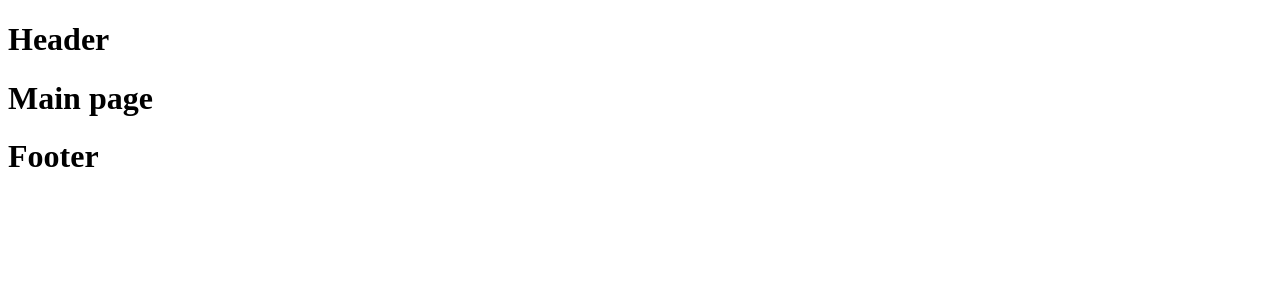
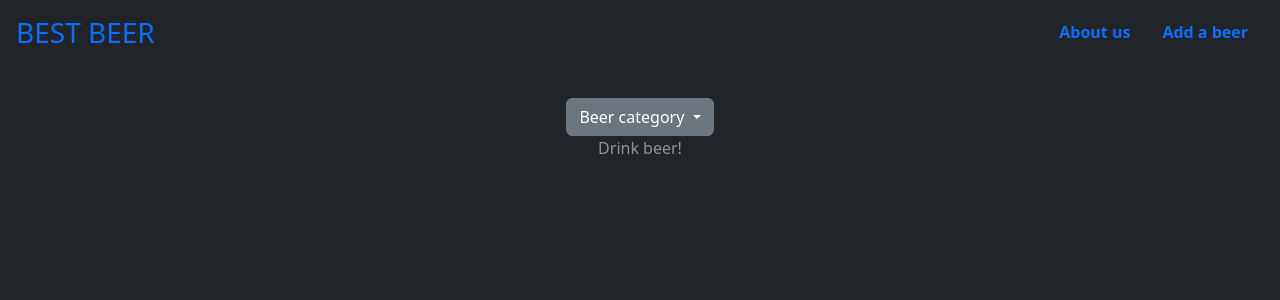
Before and after one commit to slepenpunk/BeerSite, a Django app: page / in a window 1280 px wide. Shown: the top 300 px of the page. Run offline with Django 4.2, Linux system fonts and the light colour scheme; data that the repository does not hold is empty.

Commit message:
first commit

```diff
--- /dev/null
+++ b/beer/static/beer/css/style.css
@@ -0,0 +1,9 @@
+
+#header {
+color: black;
+text-decoration: none;
+}
+
+#footer {
+color: black;
+}
--- a/beer/templates/beer/about.html
+++ b/beer/templates/beer/about.html
@@ -1,4 +1,10 @@
 {% extends 'beer/base.html' %}
 {% block content %}
     <h1>About us</h1>
+    <h2>We are help to you choose the must tasty and fresh beer!</h2>
+    <h2>Here you can read a users reviews about their added beer, add your favorite(or worse)
+    beer.
+    </h2>
+    <h2>Enjoy!</h2>
+    <a href="{% url 'contacts' %}"><h1>Contacts</h1></a>
 {% endblock %}
--- a/beer/templates/beer/base.html
+++ b/beer/templates/beer/base.html
@@ -1,15 +1,55 @@
+{% load static %}
+{% load beer_tags %}
+{% get_categories as categories %}
+
 <!DOCTYPE html>
 <html lang="en">
 <head>
     <meta charset="UTF-8">
     <title>{{ title }}</title>
+    <link type="text/css" href="{% static 'beer/css/style.css' %}" rel="stylesheet">
+    <link rel="shortcut icon" type="image/x-icon" href="{% static 'beer/images/logo.ico' %}">
+    <link href="https://cdn.jsdelivr.net/npm/bootstrap@5.3.0/dist/css/bootstrap.min.css" rel="stylesheet" integrity="sha384-9ndCyUaIbzAi2FUVXJi0CjmCapSmO7SnpJef0486qhLnuZ2cdeRhO02iuK6FUUVM" crossorigin="anonymous">
+    <script src="https://cdn.jsdelivr.net/npm/bootstrap@5.3.0/dist/js/bootstrap.bundle.min.js" integrity="sha384-geWF76RCwLtnZ8qwWowPQNguL3RmwHVBC9FhGdlKrxdiJJigb/j/68SIy3Te4Bkz" crossorigin="anonymous"></script>
+
 </head>
-<body>
-    <header class="header"><h1>Header</h1></header>
+<body class="d-flex h-100 text-center text-bg-dark">
+    <svg xmlns="http://www.w3.org/2000/svg" style="display: none;">
+      <symbol id="check2" viewBox="0 0 16 16">
+        <path d="M13.854 3.646a.5.5 0 0 1 0 .708l-7 7a.5.5 0 0 1-.708 0l-3.5-3.5a.5.5 0 1 1 .708-.708L6.5 10.293l6.646-6.647a.5.5 0 0 1 .708 0z"></path>
+      </symbol>
+      <symbol id="circle-half" viewBox="0 0 16 16">
+        <path d="M8 15A7 7 0 1 0 8 1v14zm0 1A8 8 0 1 1 8 0a8 8 0 0 1 0 16z"></path>
+      </symbol>
+      <symbol id="moon-stars-fill" viewBox="0 0 16 16">
+        <path d="M6 .278a.768.768 0 0 1 .08.858 7.208 7.208 0 0 0-.878 3.46c0 4.021 3.278 7.277 7.318 7.277.527 0 1.04-.055 1.533-.16a.787.787 0 0 1 .81.316.733.733 0 0 1-.031.893A8.349 8.349 0 0 1 8.344 16C3.734 16 0 12.286 0 7.71 0 4.266 2.114 1.312 5.124.06A.752.752 0 0 1 6 .278z"></path>
+        <path d="M10.794 3.148a.217.217 0 0 1 .412 0l.387 1.162c.173.518.579.924 1.097 1.097l1.162.387a.217.217 0 0 1 0 .412l-1.162.387a1.734 1.734 0 0 0-1.097 1.097l-.387 1.162a.217.217 0 0 1-.412 0l-.387-1.162A1.734 1.734 0 0 0 9.31 6.593l-1.162-.387a.217.217 0 0 1 0-.412l1.162-.387a1.734 1.734 0 0 0 1.097-1.097l.387-1.162zM13.863.099a.145.145 0 0 1 .274 0l.258.774c.115.346.386.617.732.732l.774.258a.145.145 0 0 1 0 .274l-.774.258a1.156 1.156 0 0 0-.732.732l-.258.774a.145.145 0 0 1-.274 0l-.258-.774a1.156 1.156 0 0 0-.732-.732l-.774-.258a.145.145 0 0 1 0-.274l.774-.258c.346-.115.617-.386.732-.732L13.863.1z"></path>
+      </symbol>
+      <symbol id="sun-fill" viewBox="0 0 16 16">
+        <path d="M8 12a4 4 0 1 0 0-8 4 4 0 0 0 0 8zM8 0a.5.5 0 0 1 .5.5v2a.5.5 0 0 1-1 0v-2A.5.5 0 0 1 8 0zm0 13a.5.5 0 0 1 .5.5v2a.5.5 0 0 1-1 0v-2A.5.5 0 0 1 8 13zm8-5a.5.5 0 0 1-.5.5h-2a.5.5 0 0 1 0-1h2a.5.5 0 0 1 .5.5zM3 8a.5.5 0 0 1-.5.5h-2a.5.5 0 0 1 0-1h2A.5.5 0 0 1 3 8zm10.657-5.657a.5.5 0 0 1 0 .707l-1.414 1.415a.5.5 0 1 1-.707-.708l1.414-1.414a.5.5 0 0 1 .707 0zm-9.193 9.193a.5.5 0 0 1 0 .707L3.05 13.657a.5.5 0 0 1-.707-.707l1.414-1.414a.5.5 0 0 1 .707 0zm9.193 2.121a.5.5 0 0 1-.707 0l-1.414-1.414a.5.5 0 0 1 .707-.707l1.414 1.414a.5.5 0 0 1 0 .707zM4.464 4.465a.5.5 0 0 1-.707 0L2.343 3.05a.5.5 0 1 1 .707-.707l1.414 1.414a.5.5 0 0 1 0 .708z"></path>
+      </symbol>
+    </svg>
+
+<div class="cover-container d-flex w-100 h-100 p-3 mx-auto flex-column">
+  <header class="mb-auto">
+    <div>
+      <a href="{% url 'main' %}"><h3 class="float-xl-start mb-5">BEST BEER</h3></a>
+
+      <nav class="nav nav-masthead justify-content-center float-md-end">
+          {% for i in menu %}
+            <a class="nav-link fw-bold py-1 px-3" href="{% url i.url_name %}">{{ i.text }}</a>
+          {% endfor %}
+      </nav>
+    </div>
+  </header>
 
     {% block content %}
     {% endblock %}
 
-    <footer class="footer"><h1>Footer</h1></footer>
+  <footer class="mt-auto text-white-50">
+    <p>Drink beer!</p>
+  </footer>
+</div>
+
 </body>
 </html>
--- a/beer/templates/beer/contacts.html
+++ b/beer/templates/beer/contacts.html
@@ -1,4 +1,6 @@
 {% extends 'beer/base.html' %}
 {% block content %}
-    <h1>Contacts</h1>
+    <h1 class="text">Contacts</h1>
+    <h3>My <a target="_blank" href="https://t.me/SorceryOfEvil">Telegram</a></h3>
+
 {% endblock %}
--- a/beer/templates/beer/index.html
+++ b/beer/templates/beer/index.html
@@ -1,4 +1,13 @@
 {% extends 'beer/base.html' %}
 {% block content %}
-    <h1>Main page</h1>
+<div class="dropdown">
+        <button class="btn btn-secondary dropdown-toggle" type="button" data-bs-toggle="dropdown" aria-expanded="false">
+            Beer category
+        </button>
+            <ul class="dropdown-menu">
+              {% for i in categories %}
+                <li><a class="dropdown-item" href="{{ i.get_absolute_url }}">{{ i.name }}</a></li>
+              {% endfor %}
+            </ul>
+    </div>
 {% endblock %}
--- /dev/null
+++ b/beer/templates/beer/thanks.html
@@ -0,0 +1,5 @@
+{% extends 'beer/base.html' %}
+
+{% block content %}
+    <h1 class="text">Thanks you for adding your beer!</h1>
+{% endblock %}
--- /dev/null
+++ b/beer/templatetags/beer_tags.py
@@ -0,0 +1,12 @@
+from django import template
+from beer.models import *
+
+register = template.Library()
+
+
+@register.simple_tag()
+def get_categories():
+    if Beer:
+        return Category.objects.all()
+    else:
+        print('123')
--- a/beer/urls.py
+++ b/beer/urls.py
@@ -2,8 +2,12 @@ from django.urls import path
 from .views import *
 
 urlpatterns = [
-    path('', index, name='main'),
+    path('', BeerHome.as_view(), name='main'),
     path('about/', about, name='about'),
     path('about/contacts', contacts, name='contacts'),
-    path('reviews/', reviews, name='reviews'),
+    path('add_beer/', add_beer, name='add_beer'),
+    path('thanks/', thanks, name='thanks'),
+    path('category/<slug:cat_slug>/', show_category, name='category'),
+    path('beer/<slug:beer_slug>/', show_beer, name='beer'),
+
 ]
--- a/beer/views.py
+++ b/beer/views.py
@@ -1,32 +1,99 @@
-from django.shortcuts import render
-from .models import *
+from django.http import Http404
+from django.shortcuts import render, get_object_or_404, redirect
+from django.views.generic import ListView
+
+from .forms import *
 
 # Create your views here.
-def index(request):
-    title = 'Main page'
-    return render(request, 'beer/index.html', {
-        'title': title
-    })
+menu = [
+    {'text': 'About us', 'url_name': 'about'},
+    {'text': 'Add a beer', 'url_name': 'add_beer'},
+]
+
+
+class BeerHome(ListView):
+    model = Beer
+    template_name = 'beer/index.html'
+
+    def get_context_data(self, *, object_list=None, **kwargs):
+        context = super().get_context_data(**kwargs)
+        context['menu'] = menu
+        context['title'] = 'Main page'
+        return context
+
+
+# def index(request):
+#     title = 'Main page'
+#
+#     context = {
+#         'title': title,
+#         'menu': menu,
+#     }
+#     return render(request, 'beer/index.html', context)
 
 
 def about(request):
     title = 'About'
     return render(request, 'beer/about.html', {
-        'title': title
+        'title': title,
+        'menu': menu
     })
 
 
 def contacts(request):
     title = 'Contacts'
     return render(request, 'beer/contacts.html', {
+        'title': title,
+        'menu': menu
+    })
+
+
+def add_beer(request):
+    title = 'Add beer'
+    if request.method == 'POST':
+        form = EntryBeer(request.POST, request.FILES)
+        if form.is_valid():
+            form.save()
+            return redirect('thanks')
+    else:
+        form = EntryBeer()
+    return render(request, 'beer/add_beer.html', {
+        'title': title,
+        'form': form,
+        'menu': menu
+    })
+
+
+def thanks(request):
+    title = 'Thanks'
+    return render(request, 'beer/thanks.html', {
+        'title': title,
+        'menu': menu
+    })
+
+
+def show_beer(request, beer_slug):
+    beer_name = get_object_or_404(Beer, slug=beer_slug)
+    title = beer_name
+    return render(request, 'beer/show_more_about_beer.html', {
+        'beer_name': beer_name,
+        'menu': menu,
+        'beer_slug': beer_slug,
         'title': title
     })
 
 
-def reviews(request):
-    title = 'All reviews'
-    beers = Beer.objects.all()
-    return render(request, 'beer/reviews.html', {
-        'title': title,
-        'beers': beers
+def show_category(request, cat_slug):
+    cat = Category.objects.filter(slug=cat_slug)
+    beers = Beer.objects.filter(cat_id=cat[0].id)
+    title = cat_slug.capitalize()
+    if len(beers) == 0:
+        raise Http404
+
+    return render(request, 'beer/show_beers_in_category.html', {
+        'beers': beers,
+        'cat_slug': cat_slug,
+        'menu': menu,
+        'cat': cat,
+        'title': title
     })
--- a/beerlover/settings.py
+++ b/beerlover/settings.py
@@ -106,7 +106,7 @@ AUTH_PASSWORD_VALIDATORS = [
 
 LANGUAGE_CODE = 'en-us'
 
-TIME_ZONE = 'UTC'
+TIME_ZONE = 'GMT'
 
 USE_I18N = True
 
```
Also changed, not shown: beer/admin.py (+14 -1 lines), beer/forms.py (added, +28 -0 lines), beer/models.py (+35 -2 lines), beer/templates/beer/add_beer.html (added, +11 -0 lines), beer/templates/beer/reviews.html (deleted, +0 -30 lines), beer/templates/beer/show_beers_in_category.html (added, +17 -0 lines), beer/templates/beer/show_more_about_beer.html (added, +13 -0 lines), beer/templatetags/__init__.py (added).
